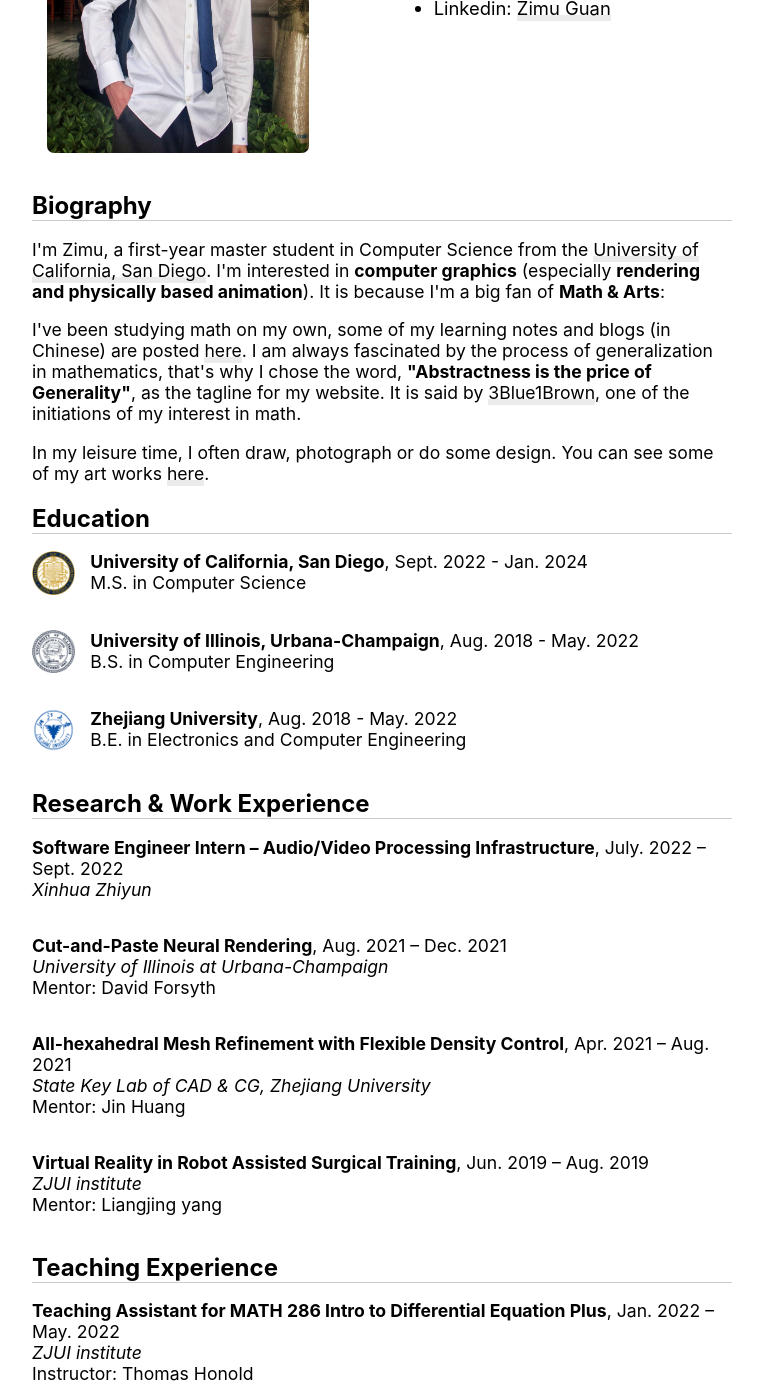
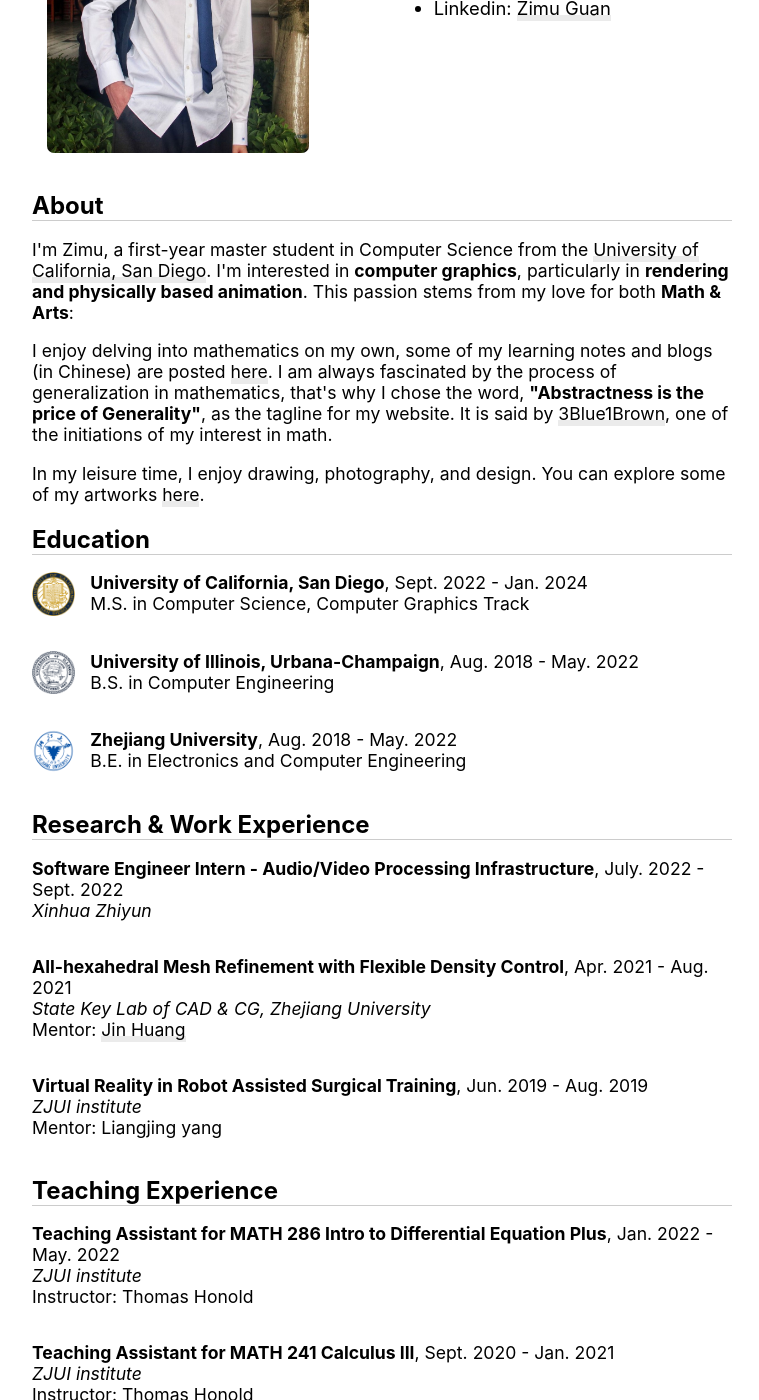
Before and after one commit to TaKeTube/TaKeTube.github.io, a Jekyll site: the page built from about.html, in a window 1280 px wide and 1400 px high, scrolled down 343 px. Shown: the whole window, without its empty margins (258-1017 px from the left). Built offline with Jekyll 4.4.1, drawn with Linux system fonts in a browser that asks for light colours; nearby versions of some CDN libraries; some of the changed text lies outside the part shown.

Commit message:
update some small changes

```diff
--- a/about.html
+++ b/about.html
@@ -20,18 +20,18 @@ title: About
 
 
 <div class = "experience">
-    <h2>Biography</h2>
-    <p> I'm Zimu, a first-year master student in Computer Science from the <a href="https://ucsd.edu/"> University of California, San Diego</a>. I'm interested in <b>computer graphics</b> (especially <b>rendering and physically based animation</b>). It is because I'm a big fan of <b>Math & Arts</b>:
+    <h2>About</h2>
+    <p> I'm Zimu, a first-year master student in Computer Science from the <a href="https://ucsd.edu/"> University of California, San Diego</a>. I'm interested in <b>computer graphics</b>, particularly in <b>rendering and physically based animation</b>. This passion stems from my love for both <b>Math & Arts</b>:
     </p>
     <p>
-        I've been studying math on my own,
+        I enjoy delving into mathematics on my own,
         some of my learning notes and blogs (in Chinese) are posted <a href="./">here</a>. I am always fascinated by the process of generalization in mathematics,
         that's why I chose the word, <b>"Abstractness is the price of Generality"</b>, as the tagline for my website. It is said by <a href="https://www.3blue1brown.com/about">3Blue1Brown</a>,
         one of the initiations of my interest in math.
     </p>
     <p>
-        In my leisure time, I often draw, photograph or do some design.
-        You can see some of my art works <a href="gallery.html">here</a>.
+        In my leisure time, I enjoy drawing, photography, and design.
+        You can explore some of my artworks <a href="gallery.html">here</a>.
     </p>
 </div>
 
@@ -43,7 +43,7 @@ title: About
         </div>
         <div class="col-sm-11">
             <p><b>University of California, San Diego</b>, Sept. 2022 - Jan. 2024<br>
-                M.S. in Computer Science<br>
+                M.S. in Computer Science, Computer Graphics Track<br>
             </p>
         </div>
     </div>
@@ -73,7 +73,7 @@ title: About
 <div class="experience">
     <h2>Research & Work Experience</h2>
     <div class="row">
-        <p><b>Software Engineer Intern – Audio/Video Processing Infrastructure</b>, July. 2022 – Sept. 2022<br>
+        <p><b>Software Engineer Intern - Audio/Video Processing Infrastructure</b>, July. 2022 - Sept. 2022<br>
             <i>Xinhua Zhiyun</i><br>
             <!-- - Held discussion sessions every week and taught difficult concepts covered in the course, including Lebesgue integral,
             manifolds, and differential forms for engineering students. Made videos and Geogebra scripts to help students
@@ -81,7 +81,35 @@ title: About
         </p>
     </div>
     <!-- <div class="row">
-        <p><b>Teaching Assistant for MATH 286 Intro to Differential Equation Plus</b>, Jan. 2022 – May. 2022<br>
+        <p><b>Teaching Assistant for MATH 286 Intro to Differential Equation Plus</b>, Jan. 2022 - May. 2022<br>
+            <i>ZJUI institute</i><br>
+            Instructor: Thomas Honold<br>
+            - Held discussion sessions every week and taught difficult concepts covered in the course, including Lebesgue integral,
+            manifolds, and differential forms for engineering students. Made videos and Geogebra scripts to help students
+            better understand the materials, attracted other sessions’ students to join in.<br>
+        </p>
+    </div> -->
+    <!-- <div class="row">
+        <p><b>Cut-and-Paste Neural Rendering</b>, Aug. 2021 - Dec. 2021<br>
+            <i>University of Illinois at Urbana-Champaign</i><br>
+            Mentor: David Forsyth<br>
+            - Contributed to a project involving convincing cut-and-paste reshading with consistent image decomposition
+            inferences by creating a benchmark data set and evaluated the performance of the cut-and-paste neural renderer.
+        </p>
+    </div> -->
+    <div class="row">
+        <p><b>All-hexahedral Mesh Refinement with Flexible Density Control</b>, Apr. 2021 - Aug. 2021<br>
+            <i>State Key Lab of CAD & CG, Zhejiang University</i><br>
+            Mentor: <a href="http://www.cad.zju.edu.cn/home/hj/index.xml">Jin Huang</a><br>
+            <!-- - Built a conformal unstructured all-hexahedral mesh refinement pipeline as a prototype aiming to improve
+            physically-based animation, especially the adaptive finite element method.<br>
+            - Researched existing hexahedral mesh optimization, generation, and refinement methods, transferred selective
+            padding method for mesh optimization to mesh refinement, solved the limitation of inflexible density control of
+            previous methods. -->
+        </p>
+    </div>
+    <!-- <div class="row">
+        <p><b>Teaching Assistant for MATH 241 Calculus III</b>, Sept. 2020 - Jan. 2021<br>
             <i>ZJUI institute</i><br>
             Instructor: Thomas Honold<br>
             - Held discussion sessions every week and taught difficult concepts covered in the course, including Lebesgue integral,
@@ -90,35 +118,7 @@ title: About
         </p>
     </div> -->
     <div class="row">
-        <p><b>Cut-and-Paste Neural Rendering</b>, Aug. 2021 – Dec. 2021<br>
-            <i>University of Illinois at Urbana-Champaign</i><br>
-            Mentor: David Forsyth<br>
-            <!-- - Contributed to a project involving convincing cut-and-paste reshading with consistent image decomposition
-            inferences by creating a benchmark data set and evaluated the performance of the cut-and-paste neural renderer. -->
-        </p>
-    </div>
-    <div class="row">
-        <p><b>All-hexahedral Mesh Refinement with Flexible Density Control</b>, Apr. 2021 – Aug. 2021<br>
-            <i>State Key Lab of CAD & CG, Zhejiang University</i><br>
-            Mentor: Jin Huang<br>
-            <!-- - Built a conformal unstructured all-hexahedral mesh refinement pipeline as a prototype aiming to improve
-            physically-based animation, especially the adaptive finite element method.<br>
-            - Researched existing hexahedral mesh optimization, generation, and refinement methods, transferred selective
-            padding method for mesh optimization to mesh refinement, solved the limitation of inflexible density control of
-            previous methods. -->
-        </p>
-    </div>
-    <!-- <div class="row">
-        <p><b>Teaching Assistant for MATH 241 Calculus III</b>, Sept. 2020 – Jan. 2021<br>
-            <i>ZJUI institute</i><br>
-            Instructor: Thomas Honold<br>
-            - Held discussion sessions every week and taught difficult concepts covered in the course, including Lebesgue integral,
-            manifolds, and differential forms for engineering students. Made videos and Geogebra scripts to help students
-            better understand the materials, attracted other sessions’ students to join in.<br>
-        </p>
-    </div> -->
-    <div class="row">
-        <p><b>Virtual Reality in Robot Assisted Surgical Training</b>, Jun. 2019 – Aug. 2019<br>
+        <p><b>Virtual Reality in Robot Assisted Surgical Training</b>, Jun. 2019 - Aug. 2019<br>
             <i>ZJUI institute</i><br>
             Mentor: Liangjing yang<br>
             <!-- - Researched 3D reconstruction, integrated VisualSFM 3D reconstruction tool into a virtual reality robot-assisted
@@ -133,16 +133,16 @@ title: About
 <div class="experience">
     <h2>Teaching Experience</h2>
     <div class="row">
-        <p><b>Teaching Assistant for MATH 286 Intro to Differential Equation Plus</b>, Jan. 2022 – May. 2022<br>
+        <p><b>Teaching Assistant for MATH 286 Intro to Differential Equation Plus</b>, Jan. 2022 - May. 2022<br>
             <i>ZJUI institute</i><br>
             Instructor: Thomas Honold<br>
             <!-- - Held discussion sessions every week and taught engineering students difficult topics covered in the course, including Banach Fixed Point Theorem,
-            Picard–Lindelöf Theorem, parts of Fourier analysis, etc. Made videos and Geogebra scripts to help students
+            Picard-Lindelöf Theorem, parts of Fourier analysis, etc. Made videos and Geogebra scripts to help students
             better understand the materials, attracted other sessions’ students to join in.<br> -->
         </p>
     </div>
     <div class="row">
-        <p><b>Teaching Assistant for MATH 241 Calculus III</b>, Sept. 2020 – Jan. 2021<br>
+        <p><b>Teaching Assistant for MATH 241 Calculus III</b>, Sept. 2020 - Jan. 2021<br>
             <i>ZJUI institute</i><br>
             Instructor: Thomas Honold<br>
             <!-- - Held discussion sessions every week and taught engineering students difficult topics covered in the course, including Lebesgue integral,
@@ -226,7 +226,7 @@ title: About
             <p><img src="assets/img/C&D.png" class="img-fluid"></a></p>
         </div>
         <div class="col-sm-8">
-            <p><b>Design Event Posters</b>, Sept. 2019 – Aug. 2020<br>
+            <p><b>Design Event Posters</b>, Sept. 2019 - Aug. 2020<br>
                 <i>New Media Center, International Campus, Zhejiang University</i><br>
                 <!-- Core member of creative design department. Always gave the overall framework of the poster design. Posters are used in graduation ceremony, activity propoganda, etc.<br> -->
             </p>
```
Also changed, not shown: 1 other file.
